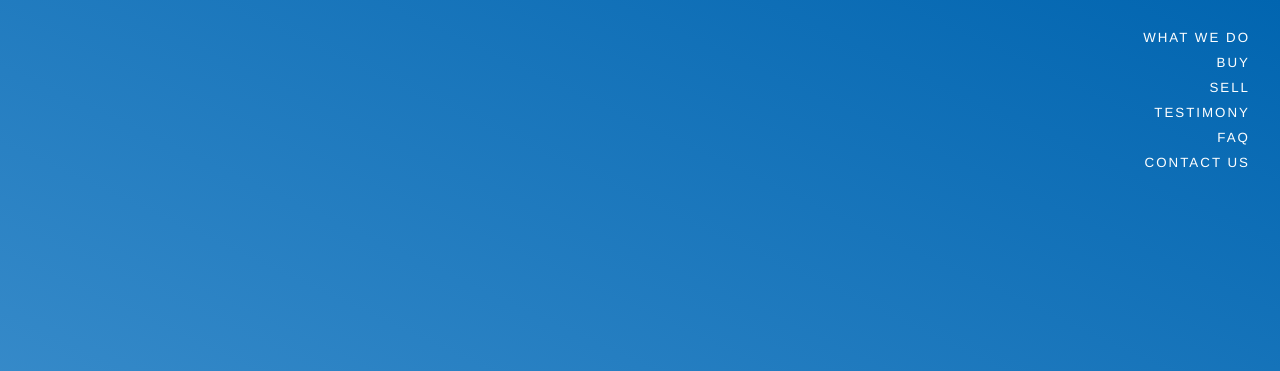
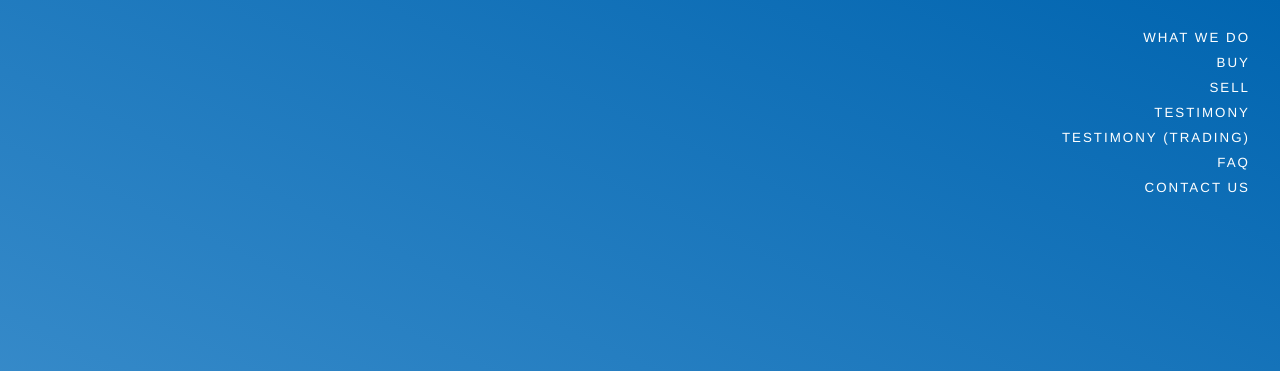
Before and after one commit to christianlimanto95/cnm, a CodeIgniter app: page /cnm/ in a window 1280 px wide. Shown: the top 371 px of the page. Run offline with CodeIgniter, Linux system fonts and the light colour scheme.

Commit message:
testimony trading done

```diff
--- a/application/views/common/header.php
+++ b/application/views/common/header.php
@@ -29,8 +29,9 @@
         <a href="<?php echo base_url("buy"); ?>" class="header-menu" data-menu="2" data-menu-name="buy"><span class="white-line"></span>BUY</a><br>
         <a href="<?php echo base_url("sell"); ?>" class="header-menu" data-menu="3" data-menu-name="sell"><span class="white-line"></span>SELL</a><br>
         <a href="<?php echo base_url("testimony"); ?>" class="header-menu" data-menu="4" data-menu-name="testimony"><span class="white-line"></span>TESTIMONY</a><br>
-        <a href="<?php echo base_url("faq"); ?>" class="header-menu" data-menu="5" data-menu-name="faq"><span class="white-line"></span>FAQ</a><br>
-        <a href="<?php echo base_url("contact"); ?>" class="header-menu" data-menu="6" data-menu-name="contact-us"><span class="white-line"></span>CONTACT US</a><br>
+        <a href="<?php echo base_url("testimony-trading"); ?>" class="header-menu" data-menu="5" data-menu-name="testimony"><span class="white-line"></span>TESTIMONY (TRADING)</a><br>
+        <a href="<?php echo base_url("faq"); ?>" class="header-menu" data-menu="6" data-menu-name="faq"><span class="white-line"></span>FAQ</a><br>
+        <a href="<?php echo base_url("contact"); ?>" class="header-menu" data-menu="7" data-menu-name="contact-us"><span class="white-line"></span>CONTACT US</a><br>
     </div>
 </div>
 <div class="subtitle show" data-menu="0"></div>
@@ -38,8 +39,9 @@
 <div class="subtitle" data-menu="2">BUY</div>
 <div class="subtitle" data-menu="3">SELL</div>
 <div class="subtitle" data-menu="4">TESTIMONY</div>
-<div class="subtitle" data-menu="5">FAQ</div>
-<div class="subtitle" data-menu="6">CONTACT</div>
+<div class="subtitle" data-menu="5">TESTIMONY (TRADING)</div>
+<div class="subtitle" data-menu="6">FAQ</div>
+<div class="subtitle" data-menu="7">CONTACT</div>
 <script>
 var vw = window.innerWidth || document.documentElement.clientWidth || document.body.clientWidth;
 var vh = window.innerHeight || document.documentElement.clientHeight || document.body.clientHeight;
--- a/application/views/home.php
+++ b/application/views/home.php
@@ -79,6 +79,13 @@ Jasa yang membantu para importir mulai dari <b>factory hunting</b>, <b>trade neg
         </div>
     </div>
 </div><div class="section section-6" data-menu="5">
+    <div class="section-inner">
+        <div class="testimony-container">
+            <img class="testimony" src="<?php echo base_url("assets/images/trading_1.jpg"); ?>" />
+            <img class="testimony" src="<?php echo base_url("assets/images/trading_2.jpg"); ?>" />
+        </div>
+    </div>
+</div><div class="section section-7" data-menu="6">
     <div class="section-inner faq-inner">
         <pre class="faq"><b>Jasa bayar cnm trade aman ga si?</b>
 Dijamin aman kami sudah berjalan dari 2014 dan sudah banyak testimoni yang bisa dicek loh di bagian <a class="link" data-menu-name="testimony">TESTIMONY</a>
@@ -93,7 +100,7 @@ Untuk traders yang mau menukarkan rmb nya ke rupiah langsung klik aja di menu <a
 <b>Brp si rate hr ini?</b>
 Langsung aja dm admin klik di logo whatsapp di bawah</pre>
     <div class="bottom-shadow"></div></div>
-</div><div class="section section-7" data-menu="6">
+</div><div class="section section-8" data-menu="7">
     <div class="section-inner section-inner-contact">
         <pre class="contact-info">Michael Pranata
 
```
Also changed, not shown: assets/js/home.js (+28 -5 lines), assets/images/trading_1.jpg (added), assets/images/trading_2.jpg (added).
